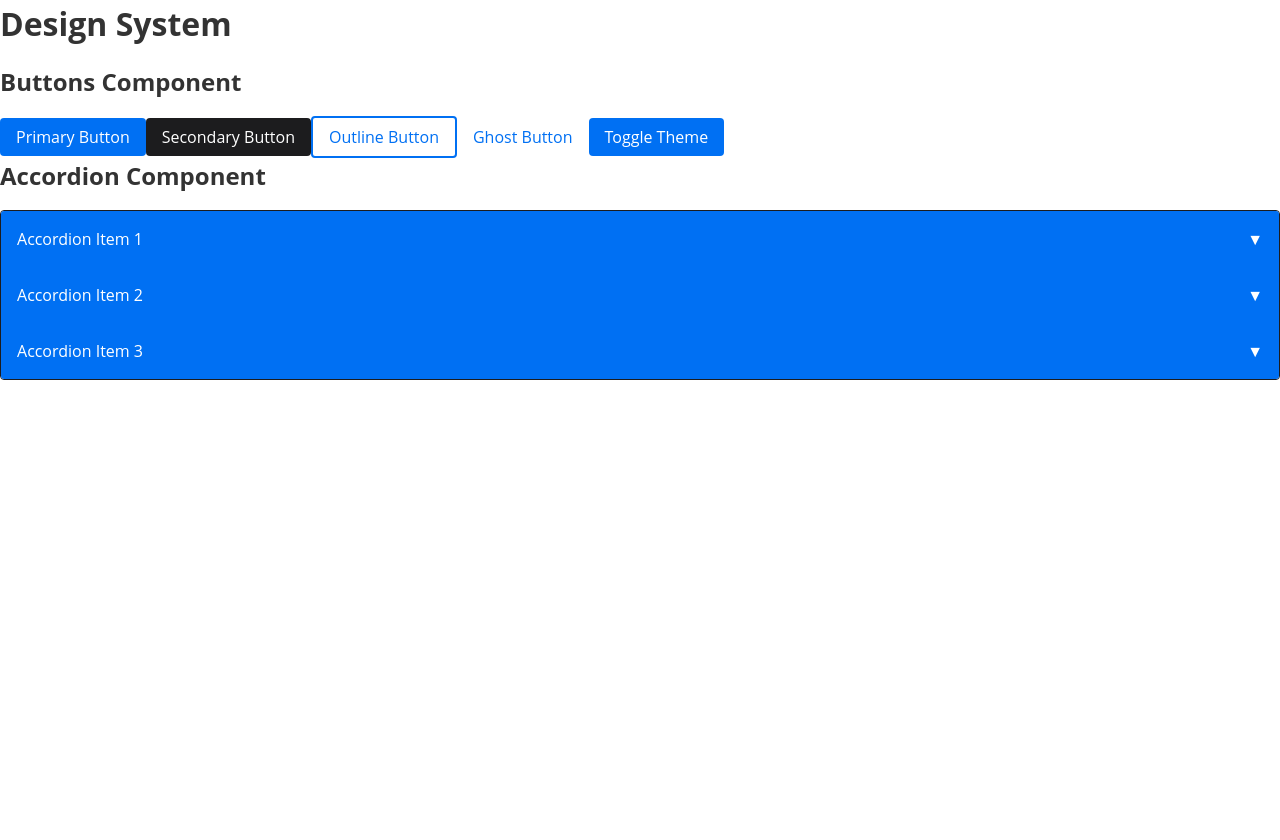
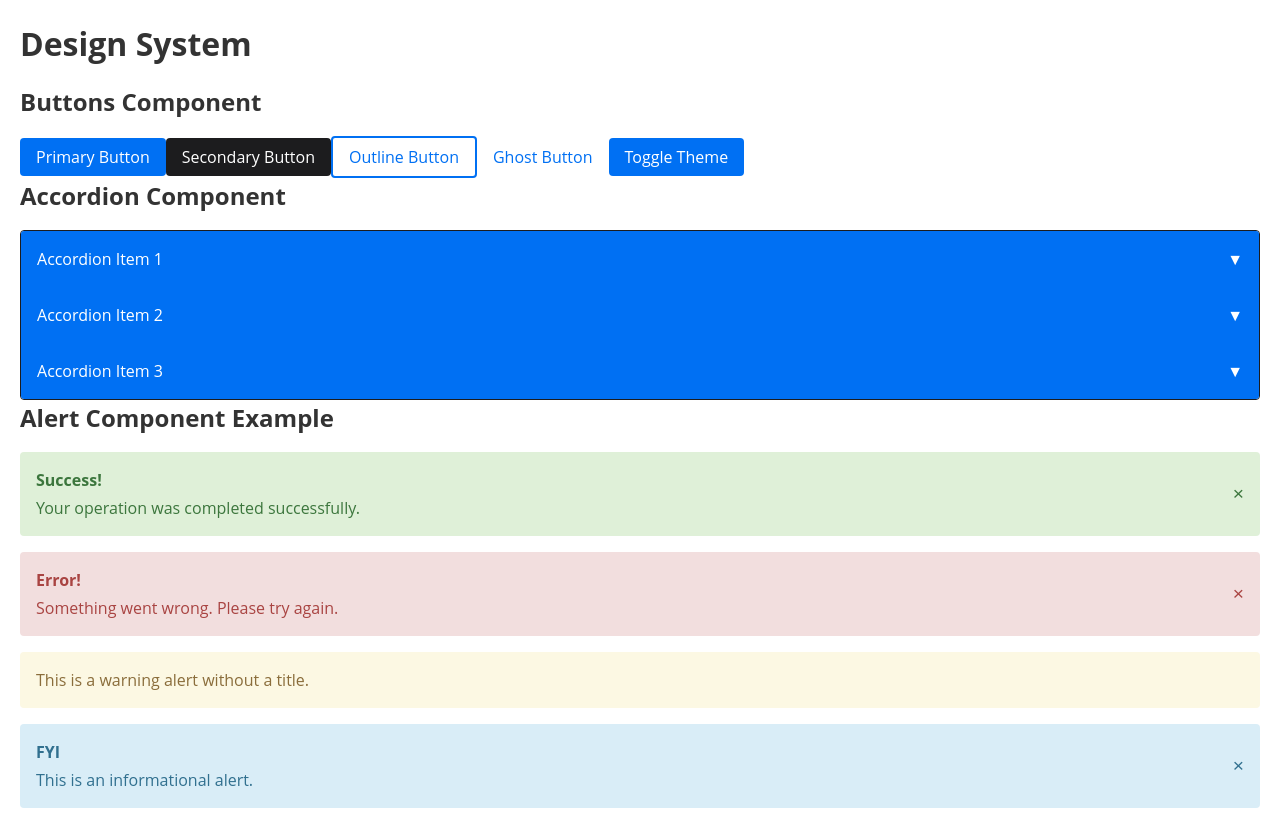
Before and after one commit to StevenGabule/entreprise-grade-design-system, a React (Vite) app: page / in a window 1280 px wide. Before the commit the page ends 800 px from the top, so only its background shows below. Built offline with nearby package versions, Linux system fonts and the light colour scheme.

Commit message:
component: Alert

```diff
--- a/src/App.tsx
+++ b/src/App.tsx
@@ -3,9 +3,10 @@ import { Button } from './components/atoms/Button/Button'
 import { defaultTheme, ThemeType } from './themes/defaultTheme'
 import { useTheme } from './themes/CustomThemeProvider'
 import { Accordion } from './components/organisms/Accordion/Accordion'
-import { AccordionItem } from './components/organisms/Accordion/AccordonItem'
+import { AccordionItem } from './components/organisms/Accordion/AccordionItem'
 import { AccordionHeader } from './components/organisms/Accordion/AccordionHeader'
 import { AccordionPanel } from './components/organisms/Accordion/AccordionPanel'
+import { Alert } from './components/molecules/Alert/Alert'
 
 const darkTheme: ThemeType = {
   ...defaultTheme,
@@ -60,6 +61,33 @@ const App: React.FC = () => {
           </Accordion>
         </div>
 
+        <div>
+          <h2>Alert Component Example</h2>
+          <Alert
+            variant="success"
+            title="Success!"
+            message="Your operation was completed successfully."
+            dismissible
+            // autoDismiss={5000}  // Alert will auto-dismiss after 5 seconds
+            onClose={() => console.log('Alert closed')}
+          /> <Alert
+            variant="error"
+            title="Error!"
+            message="Something went wrong. Please try again."
+            dismissible
+          />
+          <Alert
+            variant="warning"
+            message="This is a warning alert without a title."
+          />
+          <Alert
+            variant="info"
+            title="FYI"
+            message="This is an informational alert."
+            dismissible
+          />
+        </div>
+
       </Suspense>
     </div>
   )
--- /dev/null
+++ b/src/components/molecules/Alert/Alert.tsx
@@ -0,0 +1,135 @@
+import React from 'react';
+import styled, { css, keyframes } from 'styled-components';
+
+export interface AlertProps extends React.HTMLAttributes<HTMLDivElement> {
+	variant: 'info' | 'warning' | 'error' | 'success';
+	title?: string;
+	message: string;
+	dismissible?: boolean;
+	onClose?: () => void;
+	autoDismiss?: number;
+}
+
+const fadeOut = keyframes`
+	from {
+		opacity: 1;
+		transform: translateX(0);
+	}
+	to {
+		opacity: 0;
+		transform: translateY(-20px);
+	}
+`;
+
+const variantStyles = {
+	info: css`
+		background-color: ${({theme}) => theme.colors.info || '#d9edf7'};
+		color: ${({theme}) => theme.colors.infoText || '#31708f'};
+	`,
+	warning: css`
+		background-color: ${({theme}) => theme.colors.warning || '#fcf8e3'};
+		color: ${({theme}) => theme.colors.warningText || '#8a6d3b'};
+	`,
+	error: css`
+		background-color: ${({theme}) => theme.colors.error || '#f2dede'};
+		color: ${({theme}) => theme.colors.errorText || '#a94442'};
+	`,
+	success: css`
+		background-color: ${({theme}) => theme.colors.success || '#dff0d8'};
+		color: ${({theme}) => theme.colors.successText || '#3c763d'};
+	`
+}
+
+const AlertContainer = styled.div<{variant: 'info' | 'warning' | 'error' | 'success'; isClosing: boolean}>`
+	display: flex;
+	align-items: center;
+	padding: ${({theme}) => theme.spacing.medium};
+	border-radius: 4px;
+	margin-bottom: ${({theme}) => theme.spacing.medium};
+	position: relative;
+	transition: all 0.3s ease;
+	${({variant}) => variantStyles[variant]};
+
+	${({isClosing}) => isClosing && css`
+		animation: ${fadeOut} 0.5s forwards;
+	`}
+`;
+
+const ContentWrapper = styled.div`
+	flex: 1;
+`;
+
+const Title = styled.div`
+  font-weight: ${({ theme }) => theme.typography.fontWeights.bold};
+  margin-bottom: 4px;
+`;
+
+const Message = styled.div`
+  font-size: ${({ theme }) => theme.typography.fontSizes.medium};
+`;
+
+const CloseButton = styled.button`
+  background: transparent;
+  border: none;
+  color: inherit;
+  cursor: pointer;
+  padding: 0;
+  margin-left: ${({ theme }) => theme.spacing.medium};
+  font-size: 1.2rem;
+  line-height: 1;
+`
+
+export const Alert: React.FC<AlertProps> = ({
+	variant = 'info',
+	title,
+	message,
+	dismissible = false,
+	onClose,
+	autoDismiss,
+	...rest
+}) => {
+	const [isVisible, setIsVisible] = React.useState(true);
+	const [isClosing, setIsClosing] = React.useState(false);
+
+	const handleClose = () => {
+		setIsClosing(true)
+		setTimeout(() => {
+			setIsVisible(false)
+			if(onClose) onClose();
+		}, 500)
+	}
+
+	React.useEffect(() => {
+		let timer: NodeJS.Timeout;
+		if(autoDismiss && autoDismiss > 0) {
+			timer = setTimeout(() => {
+				handleClose();;
+			}, autoDismiss)
+		}
+		return () => {
+			if(timer) clearTimeout(timer)
+		}
+	}, [autoDismiss])
+
+	if(!isVisible) return null;
+
+	return (
+		<AlertContainer
+			variant={variant}
+			isClosing={isClosing}
+			role='alert'
+			{...rest}
+		>
+			<ContentWrapper>
+				{title && <Title>{title}</Title>}
+				<Message>{message}</Message>
+			</ContentWrapper>
+			{dismissible && (
+				<CloseButton aria-label='Close alert' onClick={handleClose}>
+					&times;
+				</CloseButton>
+			)}
+		</AlertContainer>
+	)
+
+}
--- a/src/styles/GlobalStyles.ts
+++ b/src/styles/GlobalStyles.ts
@@ -5,7 +5,7 @@ export const GlobalStyles = createGlobalStyle`
 	/* Global Reset and Base Typography */
 	body {
 		margin: 0;
-		padding: 0;
+		padding: 20px;
 		font-family: 'Open Sans', 'Helvetica Neue', Arial, sans-serif;
 		font-size: 16px;
 		line-height: 1.5;
```
Also changed, not shown: src/components/organisms/Accordion/AccordionItem.tsx (renamed from src/components/organisms/Accordion/AccordonItem.tsx).
